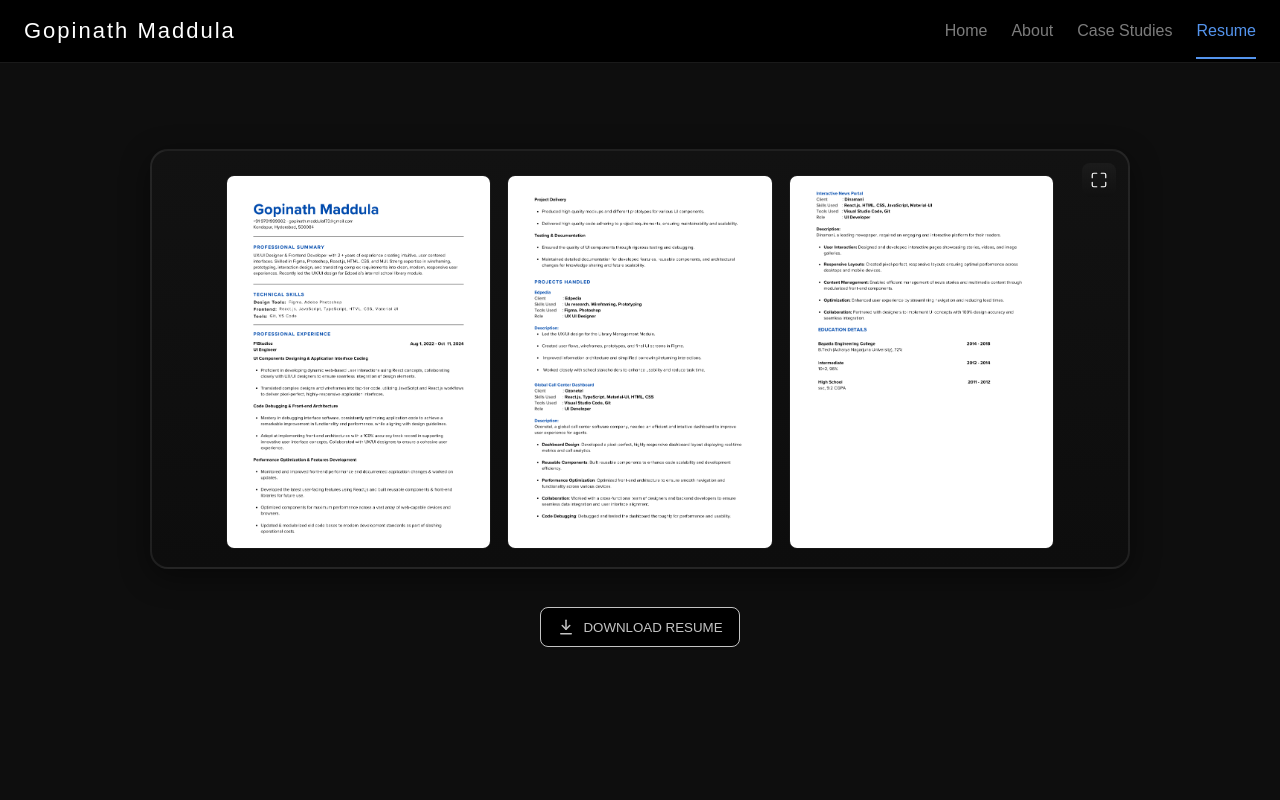
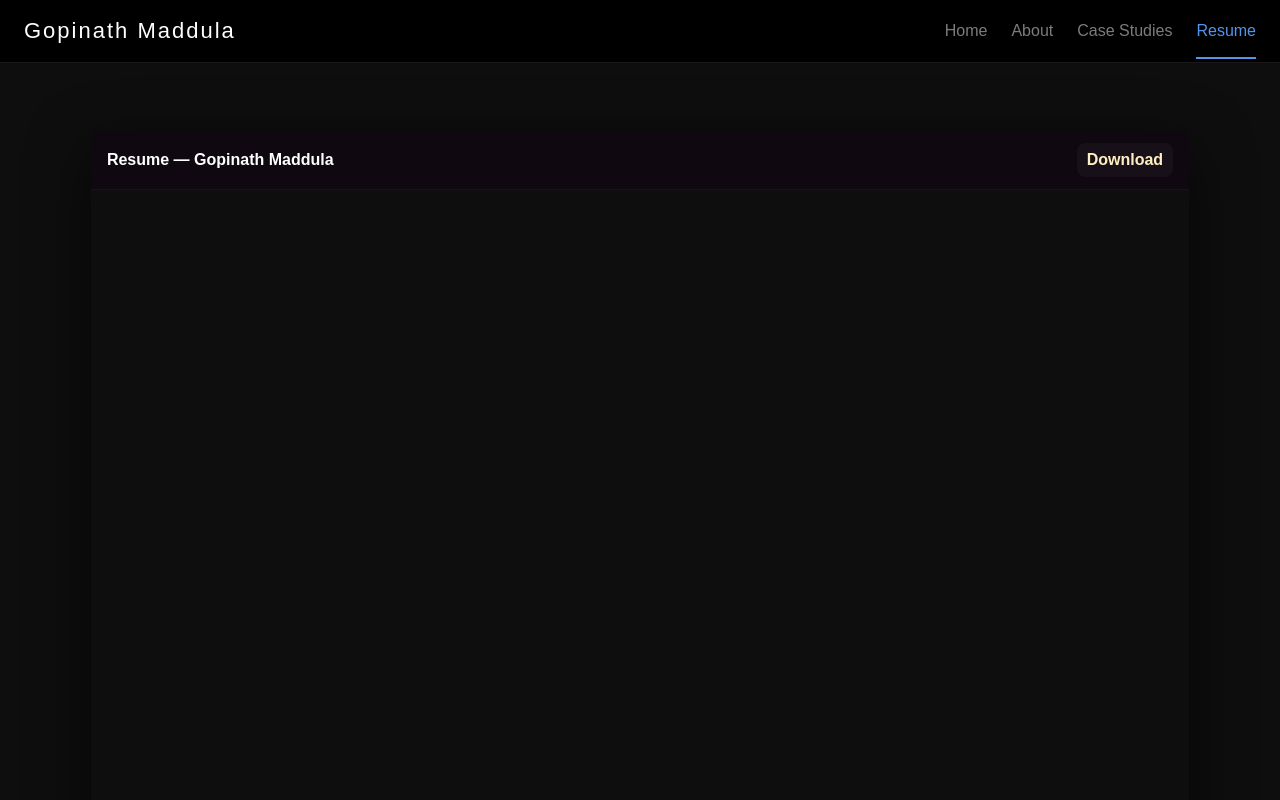
Before and after one commit to GopinathMaddula/folio-book, a React (Vite) app: page /resume in a window 1280 px wide. Shown: the top 800 px of the page. Built offline with nearby package versions, Linux system fonts and the light colour scheme; a web font is replaced by a local one.

Commit message:
ats resume added

```diff
--- a/src/components/Hero/Hero.tsx
+++ b/src/components/Hero/Hero.tsx
@@ -1,6 +1,6 @@
 import profile from "../../assets/profile-right.png";
 import skills from "../../assets/skills.png";
-import resumePdf from "../../assets/Gopinath madul tech resume.pdf";
+import resumePdf from "../../assets/Gopinath c madul tech resume.pdf";
 
 import "./Hero.css";
 
--- a/src/pages/About/About.tsx
+++ b/src/pages/About/About.tsx
@@ -108,7 +108,7 @@ const About: React.FC = () => {
                   <div className="vertical-line"></div>
                   <div className="card-content">
                     <h1>Madul Tech Software Pvt. Ltd</h1>
-                    <p>Nov 2024 – Feb 2026</p>
+                    <p>Nov 2024 – Mar 2026</p>
                     <span>UI/UX Designer</span>
                   </div>
                 </div>
--- a/src/pages/Resume/Resume.tsx
+++ b/src/pages/Resume/Resume.tsx
@@ -8,7 +8,7 @@ import r3 from "../../assets/images/r3.png";
 // @ts-ignore: allow importing image asset without a module declaration (add a *.png d.ts later)
 import downloadIcon from "../../assets/images/download.svg";
 // @ts-ignore: allow importing image asset without a module declaration (add a *.png d.ts later)
-import resumePdf from "../../assets/Gopinath madul tech resume.pdf";
+import resumePdf from "../../assets/Gopinath c madul tech resume.pdf";
 // import download from "../../assets/download-grey.png";
 
 import "./Resume.css";
@@ -22,7 +22,7 @@ import "./Resume.css";
  */
 
 const Resume: React.FC = () => {
-  const [viewerOpen, setViewerOpen] = useState(false);
+  const [viewerOpen, setViewerOpen] = useState(true);
   const viewerRef = useRef<HTMLDivElement | null>(null);
 
   // lock body scroll when viewer open
@@ -43,25 +43,27 @@ const Resume: React.FC = () => {
   }, []);
 
   // handle download
-  const handleDownload = () => {
-    const link = document.createElement("a");
-    link.href = resumePdf; // or use uploadedPdfPath if you want the direct /mnt/data path
-    link.download = "Gopinath madul tech resume.pdf";
-    document.body.appendChild(link);
-    link.click();
-    link.remove();
-  };
+  // const handleDownload = () => {
+  //   const link = document.createElement("a");
+  //   link.href = resumePdf;
+  //   link.download = "Gopinath madul tech resume.pdf";
+  //   document.body.appendChild(link);
+  //   link.click();
+  //   link.remove();
+  // };
 
   // close when clicking backdrop
-  const onBackdropClick = (e: React.MouseEvent) => {
-    if (e.target === e.currentTarget) setViewerOpen(false);
-  };
+  // const onBackdropClick = (e: React.MouseEvent) => {
+  //   if (e.target === e.currentTarget) setViewerOpen(false);
+  // };
 
   return (
     <main className="resume-main-page">
-      <div className="resume-main-content">
-        <div className={`resume-page ${viewerOpen ? "blurred" : ""}`}>
-          {/* border + expand icon wrapper */}
+      <div
+        className="resume-main-content"
+        style={{ display: "flex", justifyContent: "center" }}
+      >
+        {/* <div className={`resume-page ${viewerOpen ? "blurred" : ""}`}>
           <div className="resume-preview">
             <button
               className="expand-btn"
@@ -69,7 +71,6 @@ const Resume: React.FC = () => {
               title="Open resume"
               onClick={() => setViewerOpen(true)}
             >
-              {/* simple expand icon (SVG) */}
               <svg width="18" height="18" viewBox="0 0 24 24" aria-hidden>
                 <path
                   d="M9 3H5a2 2 0 0 0-2 2v4M15 3h4a2 2 0 0 1 2 2v4M9 21H5a2 2 0 0 1-2-2v-4M15 21h4a2 2 0 0 0 2-2v-4"
@@ -82,7 +83,6 @@ const Resume: React.FC = () => {
               </svg>
             </button>
 
-            {/* Images / thumbnails */}
             <div className="resume-thumbs">
               <img src={r1} alt="img 1" />
               <img src={r2} alt="img 2" />
@@ -92,9 +92,7 @@ const Resume: React.FC = () => {
         </div>
 
         <div className="resume-download-btn-container">
-          {/* <button className="resume-view-btn" onClick={handleDownload}>
-            DOWNLOAD MY RESUME <img src={downloadIcon} alt="download" />
-          </button> */}
+
           <button className="download-resume-btn" onClick={handleDownload}>
             <svg
               className="download-icon"
@@ -115,16 +113,8 @@ const Resume: React.FC = () => {
 
             <span>DOWNLOAD RESUME</span>
           </button>
-        </div>
-      </div>
+        </div> */}
 
-      {/* Viewer modal */}
-      {viewerOpen && (
-        <div
-          className="resume-viewer-backdrop"
-          onClick={onBackdropClick}
-          role="presentation"
-        >
         <div
           className="resume-viewer"
           role="dialog"
@@ -142,13 +132,13 @@ const Resume: React.FC = () => {
               >
                 Download
               </a>
-                <button
+              {/* <button
                 className="viewer-close"
                 aria-label="Close resume preview"
                 onClick={() => setViewerOpen(false)}
               >
                 ✕
-                </button>
+              </button> */}
             </div>
           </div>
 
@@ -163,7 +153,8 @@ const Resume: React.FC = () => {
           </div>
         </div>
       </div>
-      )}
+
+      {/* Viewer modal */}
     </main>
   );
 };
```
Also changed, not shown: 1 other file (tests, documents, lock files or other folders). Lines whose indentation alone changed are shown as unchanged.
